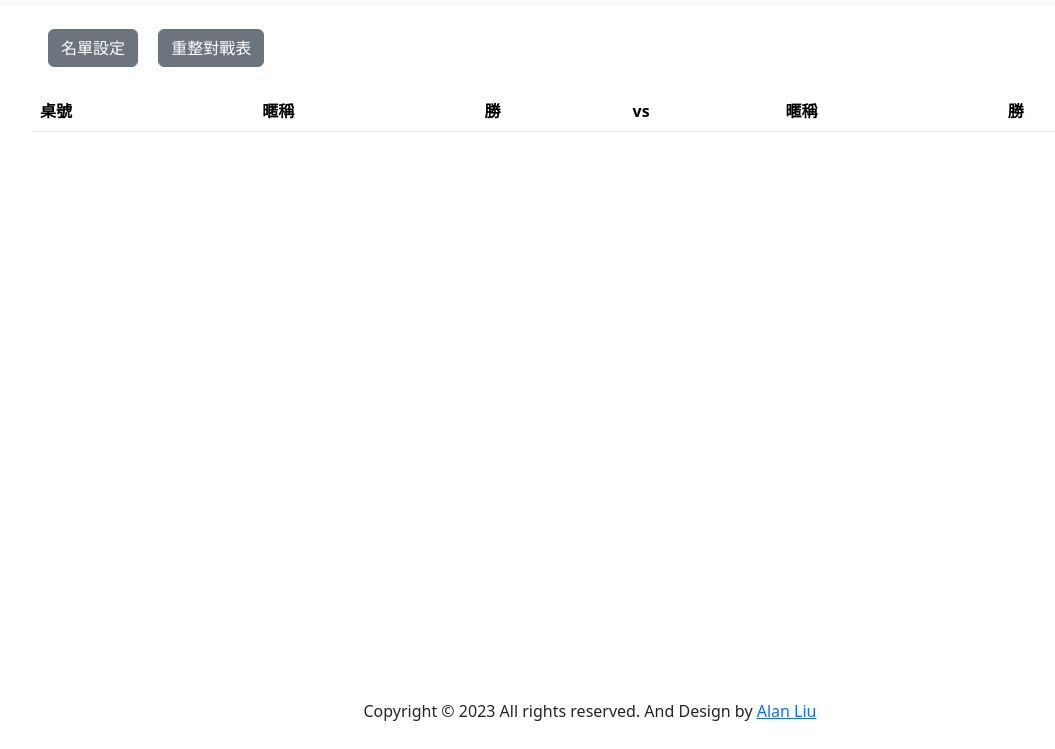
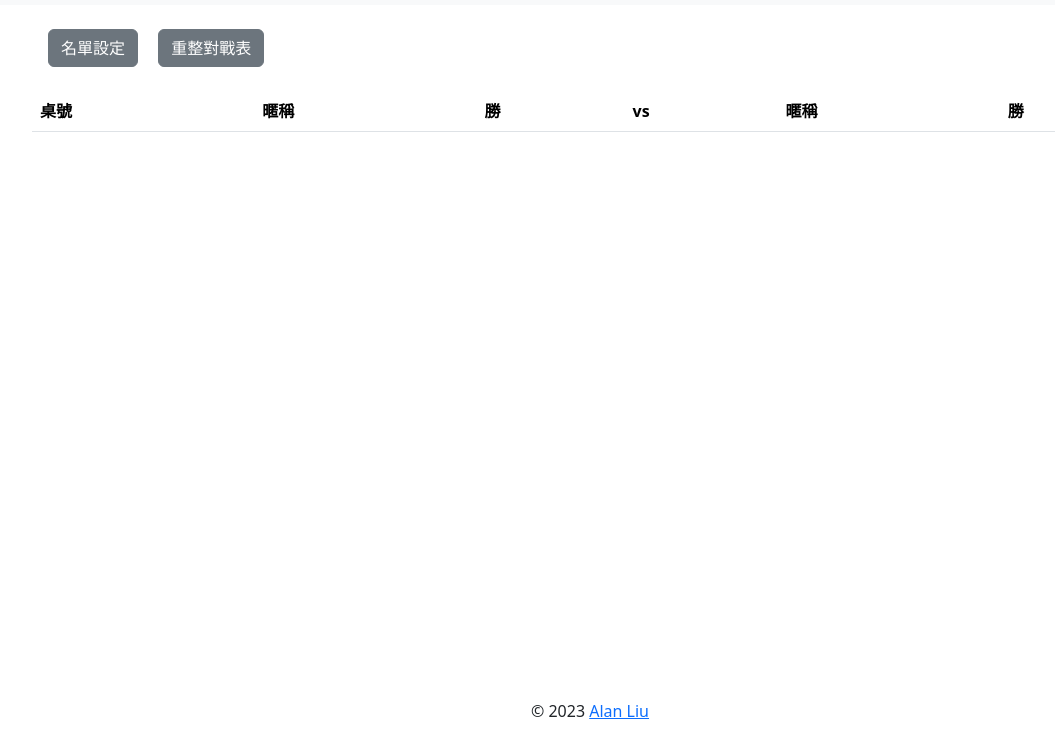
Before and after one commit to Hi-Alan-Liu/swiss-system-tournament, a plain HTML site: page index.html in a window 1280 px wide. Shown: the part 51-800 px from the top of the page, without its empty margins (50-1105 px from the left). Drawn offline with nearby package versions, Linux system fonts and the light colour scheme.

Commit message:
feat: footer 內容修改

```diff
--- a/index.html
+++ b/index.html
@@ -50,7 +50,7 @@
     </div>
 
     <footer>
-      <p class="text-center">Copyright © 2023 All rights reserved. And Design by <a href="https://linktr.ee/hialanliu" target="_blank"> Alan Liu</a></p>
+      <p class="text-center">© 2023 <a href="https://linktr.ee/hialanliu" target="_blank"> Alan Liu </a></p>
     </footer>
 
     <!-- Modal -->
```
